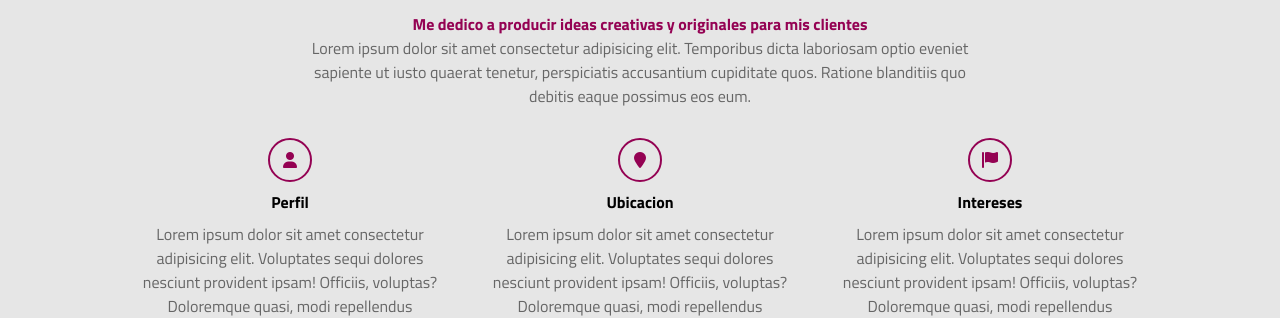
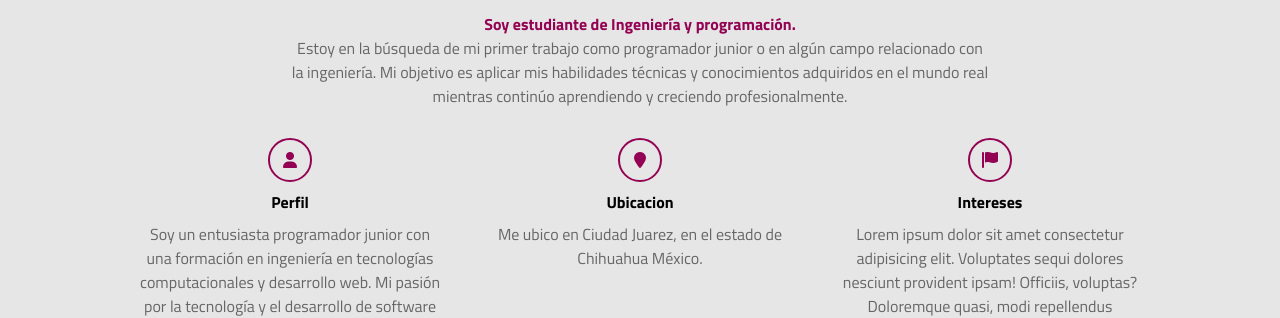
Before and after one commit to roiszs/roiszs.github.io, a plain HTML site: page index.html in a window 1280 px wide. Shown: the part 642-960 px from the top of the page. Drawn offline with Linux system fonts and the light colour scheme.

Commit message:
Actualice mis datos personales

```diff
--- a/index.html
+++ b/index.html
@@ -49,24 +49,18 @@
             <h2 class="titulo-seccion">Sobre Mi</h2>
             <h3>Detalles personales</h3>
 
-            <p class="especial">Me dedico a producir ideas creativas y originales para mis clientes</p>
-            <p>Lorem ipsum dolor sit amet consectetur adipisicing elit.
-                Temporibus dicta laboriosam optio eveniet sapiente ut iusto quaerat tenetur, perspiciatis accusantium cupiditate quos.
-                Ratione blanditiis quo debitis eaque possimus eos eum.</p>
+            <p class="especial">Soy estudiante de Ingeniería y programación.</p>
+            <p>Estoy en la búsqueda de mi primer trabajo como programador junior o en algún campo relacionado con la ingeniería. Mi objetivo es aplicar mis habilidades técnicas y conocimientos adquiridos en el mundo real mientras continúo aprendiendo y creciendo profesionalmente.</p>
                 <div class="fila">
                     <div class="col">
                         <i class="fa-solid fa-user"></i>
                         <span class="titulo-detalle">Perfil</span>
-                        <p>Lorem ipsum dolor sit amet consectetur adipisicing elit.
-                            Voluptates sequi dolores nesciunt provident ipsam! Officiis, voluptas?
-                            Doloremque quasi, modi repellendus nesciunt minima velit rem atque, sint ab, quae ad architecto?</p>
+                        <p>Soy un entusiasta programador junior con una formación en ingeniería en tecnologías computacionales y desarrollo web. Mi pasión por la tecnología y el desarrollo de software me impulsa a buscar oportunidades para aplicar mis habilidades y conocimientos en un entorno laboral colaborativo y estimulante.</p>
                     </div>
                     <div class="col">
                         <i class="fa-solid fa-location-pin"></i>
                         <span class="titulo-detalle">Ubicacion</span>
-                        <p>Lorem ipsum dolor sit amet consectetur adipisicing elit.
-                            Voluptates sequi dolores nesciunt provident ipsam! Officiis, voluptas?
-                            Doloremque quasi, modi repellendus nesciunt minima velit rem atque, sint ab, quae ad architecto?</p>
+                        <p>Me ubico en Ciudad Juarez, en el estado de Chihuahua México.</p>
                     </div>
                     <div class="col">
                         <i class="fa-solid fa-flag"></i>
```
